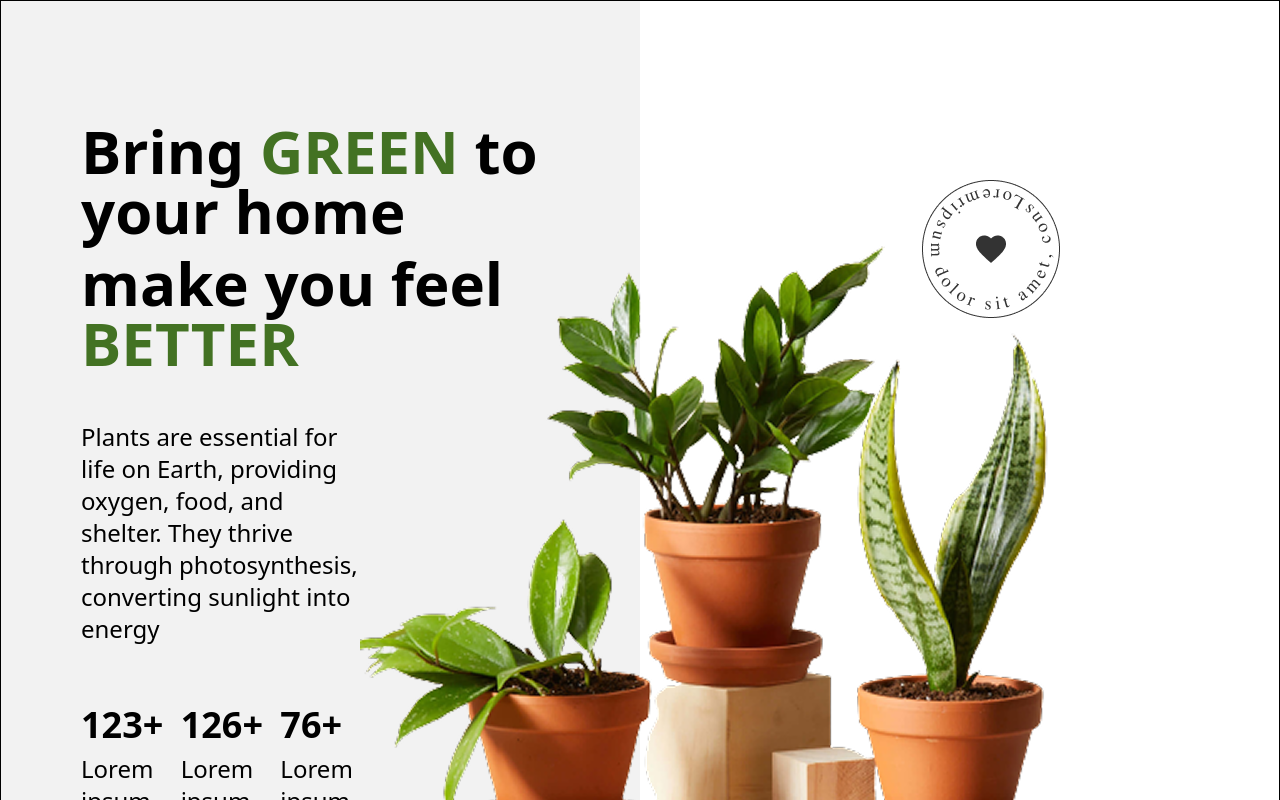
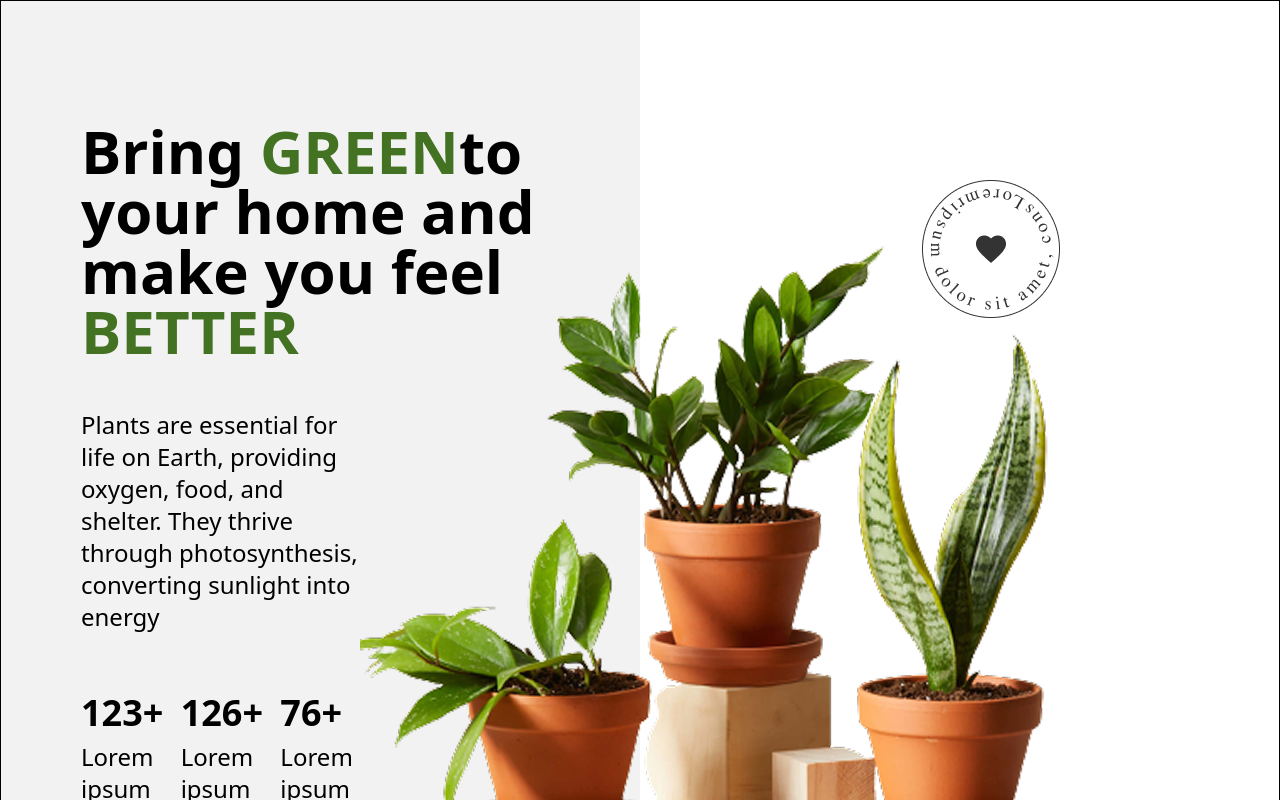
Before and after one commit to mohanraj-devalpha/Plants_Shopping_Website, a React (Vite) app: page / in a window 1280 px wide. Shown: the top 800 px of the page. Built offline with nearby package versions, Linux system fonts and the light colour scheme.

Commit message:
Head change

```diff
--- a/src/UI components/UpperContainer.jsx
+++ b/src/UI components/UpperContainer.jsx
@@ -9,9 +9,9 @@ const UpperContainer = () => {
         <div className='grid grid-cols-2 justify-between'>
           <div className='bg-[#F2F2F2] rounded-br-[300px] space-y-15 px-20 py-30'>
           <div className='space-y-12'>
-            <div className='text-6xl space-y-3 font-bold'>
-              <h1 className=''>Bring  <span className='text-[#437223]'>GREEN</span> to your home</h1>
-
+            <div className='text-6xl font-bold'>
+              <h1 className=''>Bring  <span className='text-[#437223]'>GREEN</span>to </h1>
+              <span>your home and</span>
               <p>make you feel  <span className='text-[#437223]'>BETTER</span></p>
             </div>
             <p className='text-2xl pr-50'>Plants are essential for life on Earth, providing oxygen, food, and shelter. They thrive through photosynthesis, converting sunlight into energy</p>
```
